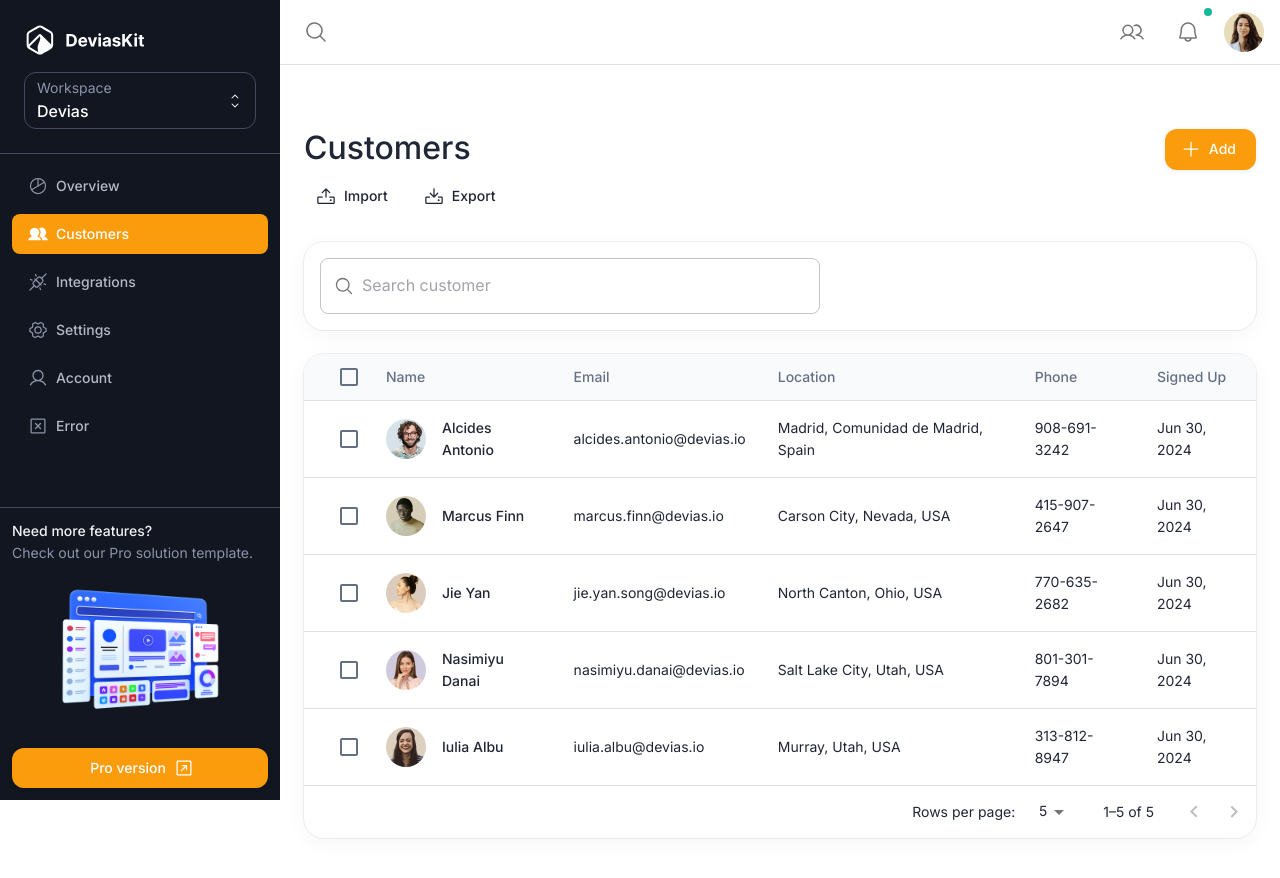
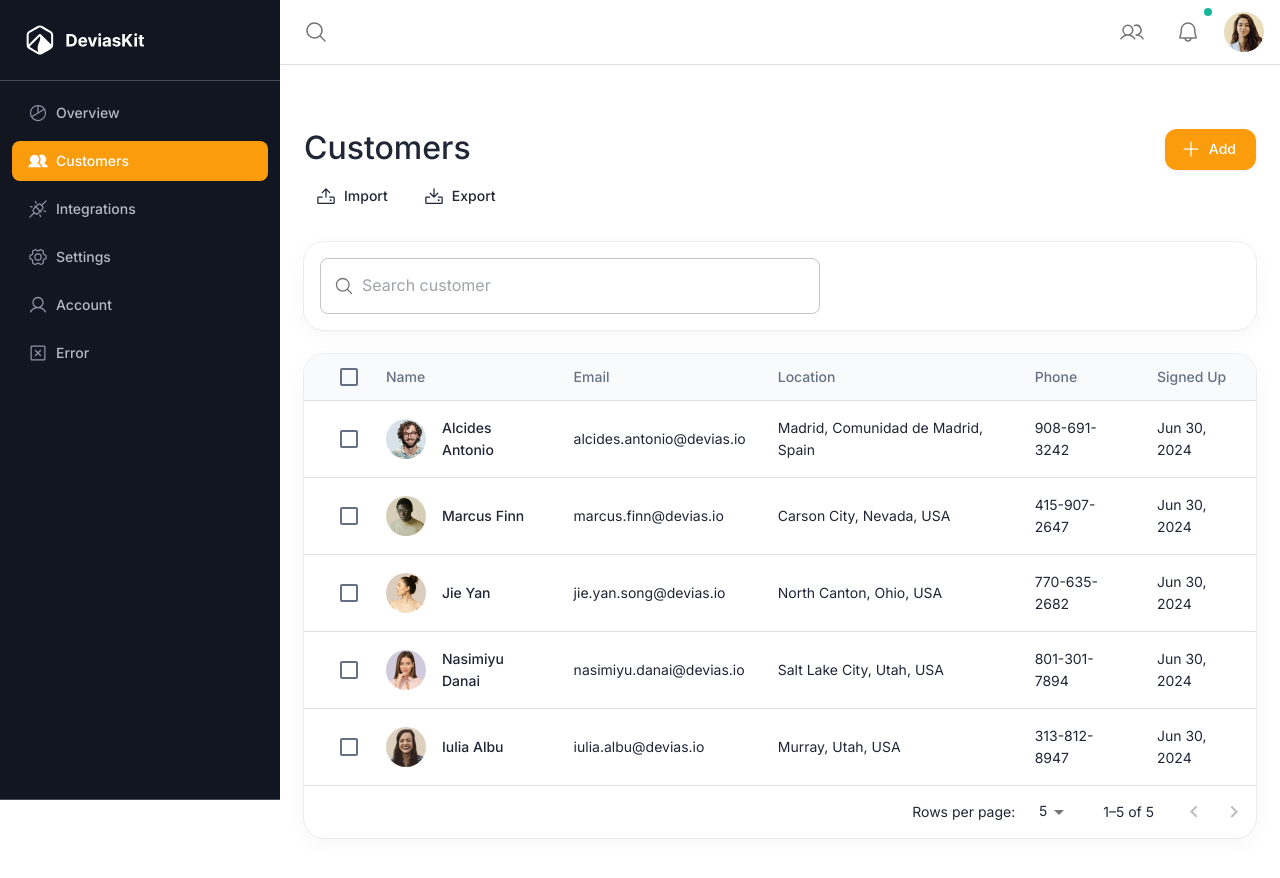
Before and after one commit to beetechgroup-net/beetime-frontend, a Next.js app: page /dashboard/customers in a window 1280 px wide. Shown: the top 878 px of the page. Built offline with nearby package versions, Linux system fonts and the light colour scheme; no server answers; sample sign-in values are in the browser's storage.

Commit message:
Removing unecessary code

```diff
--- a/src/components/dashboard/layout/side-nav.tsx
+++ b/src/components/dashboard/layout/side-nav.tsx
@@ -54,62 +54,12 @@ export function SideNav(): React.JSX.Element {
         <Box component={RouterLink} href={paths.home} sx={{ display: 'inline-flex' }}>
           <Logo color="light" height={32} width={122} />
         </Box>
-        <Box
-          sx={{
-            alignItems: 'center',
-            backgroundColor: 'var(--mui-palette-neutral-950)',
-            border: '1px solid var(--mui-palette-neutral-700)',
-            borderRadius: '12px',
-            cursor: 'pointer',
-            display: 'flex',
-            p: '4px 12px',
-          }}
-        >
-          <Box sx={{ flex: '1 1 auto' }}>
-            <Typography color="var(--mui-palette-neutral-400)" variant="body2">
-              Workspace
-            </Typography>
-            <Typography color="inherit" variant="subtitle1">
-              Devias
-            </Typography>
-          </Box>
-          <CaretUpDownIcon />
-        </Box>
       </Stack>
       <Divider sx={{ borderColor: 'var(--mui-palette-neutral-700)' }} />
       <Box component="nav" sx={{ flex: '1 1 auto', p: '12px' }}>
         {renderNavItems({ pathname, items: navItems })}
       </Box>
       <Divider sx={{ borderColor: 'var(--mui-palette-neutral-700)' }} />
-      <Stack spacing={2} sx={{ p: '12px' }}>
-        <div>
-          <Typography color="var(--mui-palette-neutral-100)" variant="subtitle2">
-            Need more features?
-          </Typography>
-          <Typography color="var(--mui-palette-neutral-400)" variant="body2">
-            Check out our Pro solution template.
-          </Typography>
-        </div>
-        <Box sx={{ display: 'flex', justifyContent: 'center' }}>
-          <Box
-            component="img"
-            alt="Pro version"
-            src="/assets/devias-kit-pro.png"
-            sx={{ height: 'auto', width: '160px' }}
-          />
-        </Box>
-        <Button
-          component="a"
-          endIcon={<ArrowSquareUpRightIcon fontSize="var(--icon-fontSize-md)" />}
-          fullWidth
-          href="https://material-kit-pro-react.devias.io/"
-          sx={{ mt: 2 }}
-          target="_blank"
-          variant="contained"
-        >
-          Pro version
-        </Button>
-      </Stack>
     </Box>
   );
 }
```
